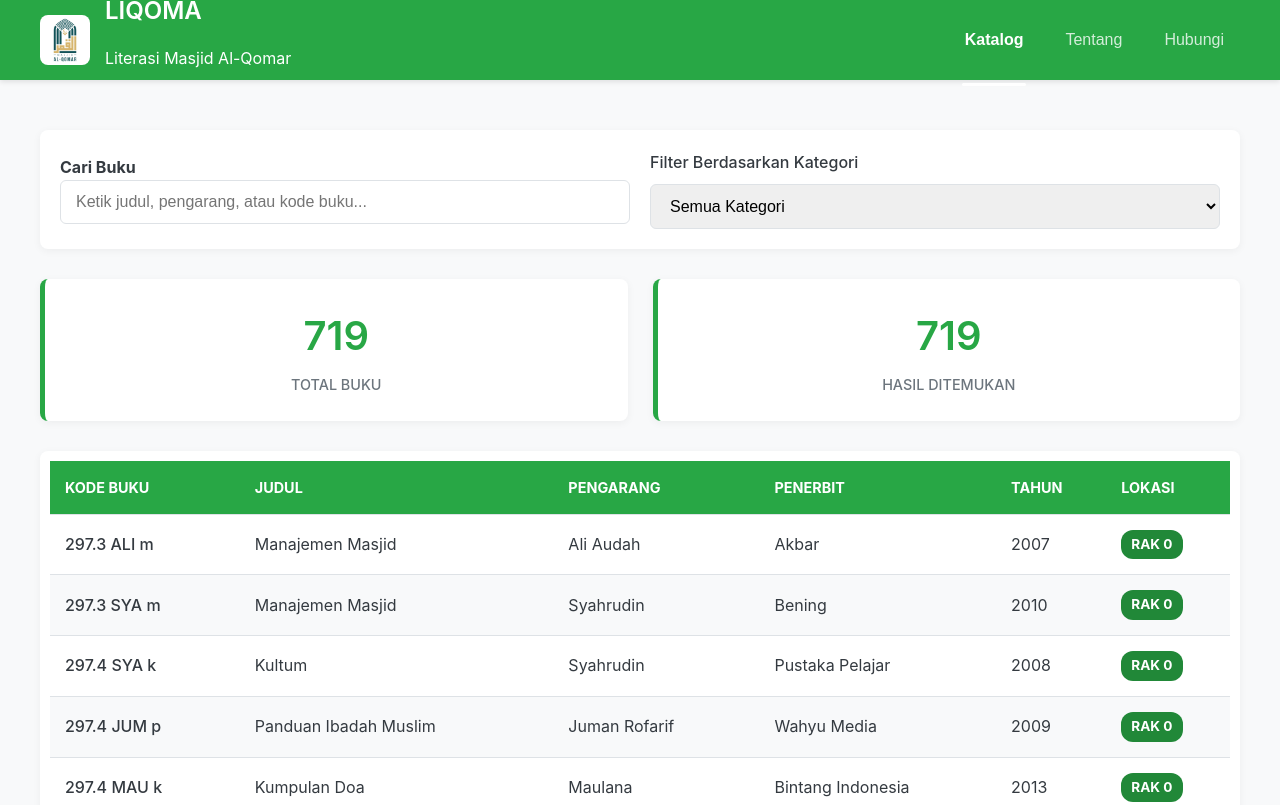
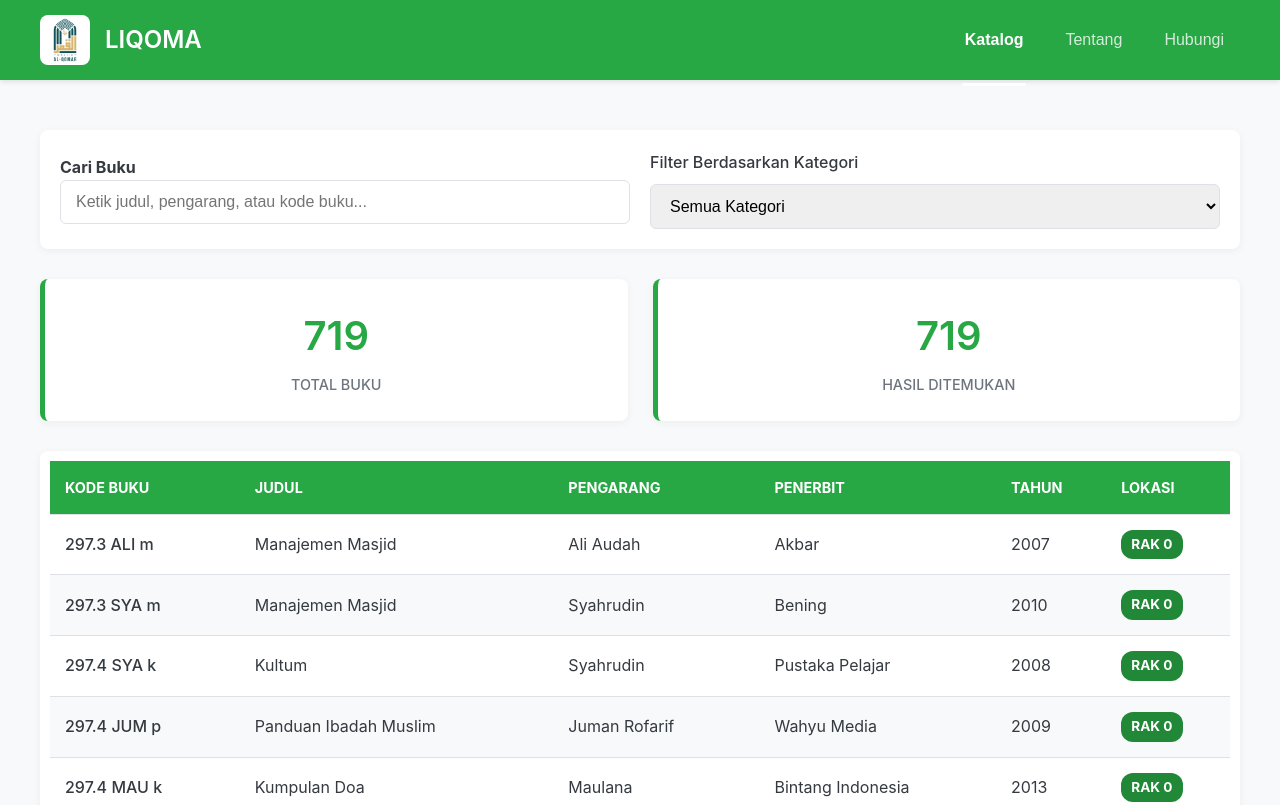
Before and after one commit to rzzdk/rzperpus, a plain HTML site: page index.html in a window 1280 px wide. Shown: the top 805 px of the page. Drawn offline with Linux system fonts and the light colour scheme.

Commit message:
Update index.html

```diff
--- a/index.html
+++ b/index.html
@@ -326,7 +326,6 @@
             <img src="logo.jpeg" alt="Logo LIQOMA" class="header-logo" onerror="this.onerror=null;this.src='https://placehold.co/100x100/FFFFFF/28a745?text=LOGO';">
             <div class="header-text">
                 <h1>LIQOMA</h1>
-                <p>Literasi Masjid Al-Qomar</p>
             </div>
         </div>
         <nav class="tab-nav" id="main-nav">
```
